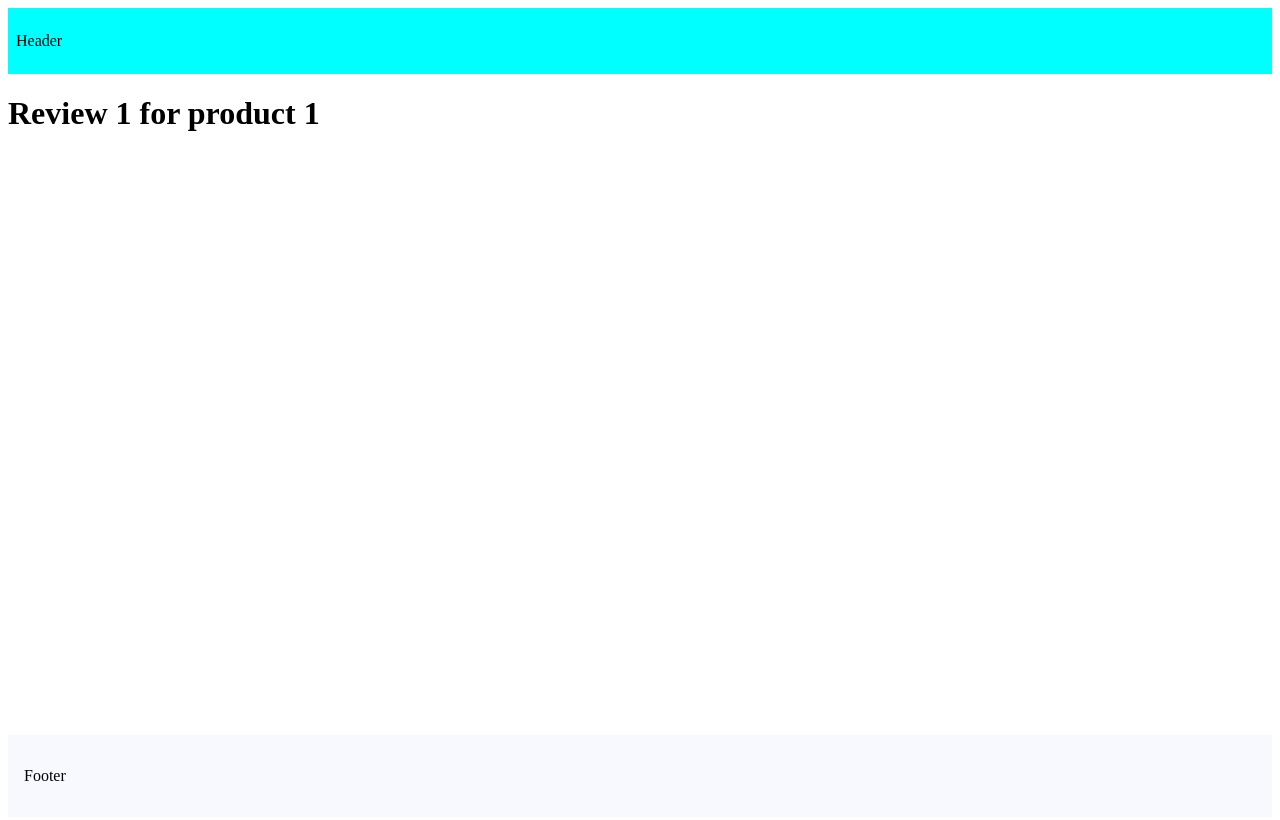
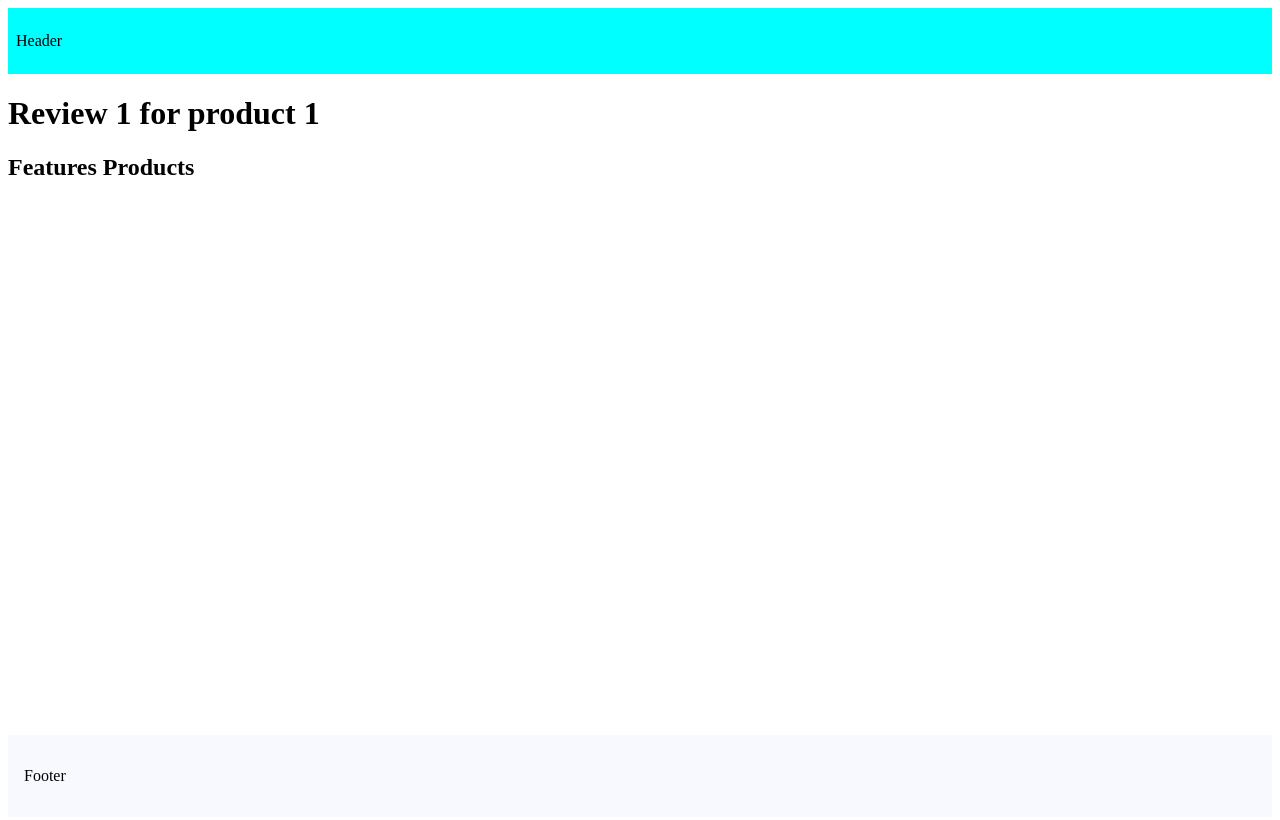
Before and after one commit to KhoslaGA/Practice, a Next.js app in the folder my-app/: page /products/1/reviews/1 in a window 1280 px wide. Shown: the top 820 px of the page. Built offline with nearby package versions, Linux system fonts and the light colour scheme.

Commit message:
Nested Layout

```diff
--- /dev/null
+++ b/my-app/src/app/products/[productId]/layout.tsx
@@ -0,0 +1,14 @@
+export default function ProductLayout({
+  children,
+}: {
+  children: {
+    children: React.ReactNode;
+  };
+}) {
+  return (
+    <>
+      {children}
+      <h2>Features Products</h2>
+    </>
+  );
+}
```
Also changed, not shown: my-app/screenshots/Nested Layouts.png (added).
